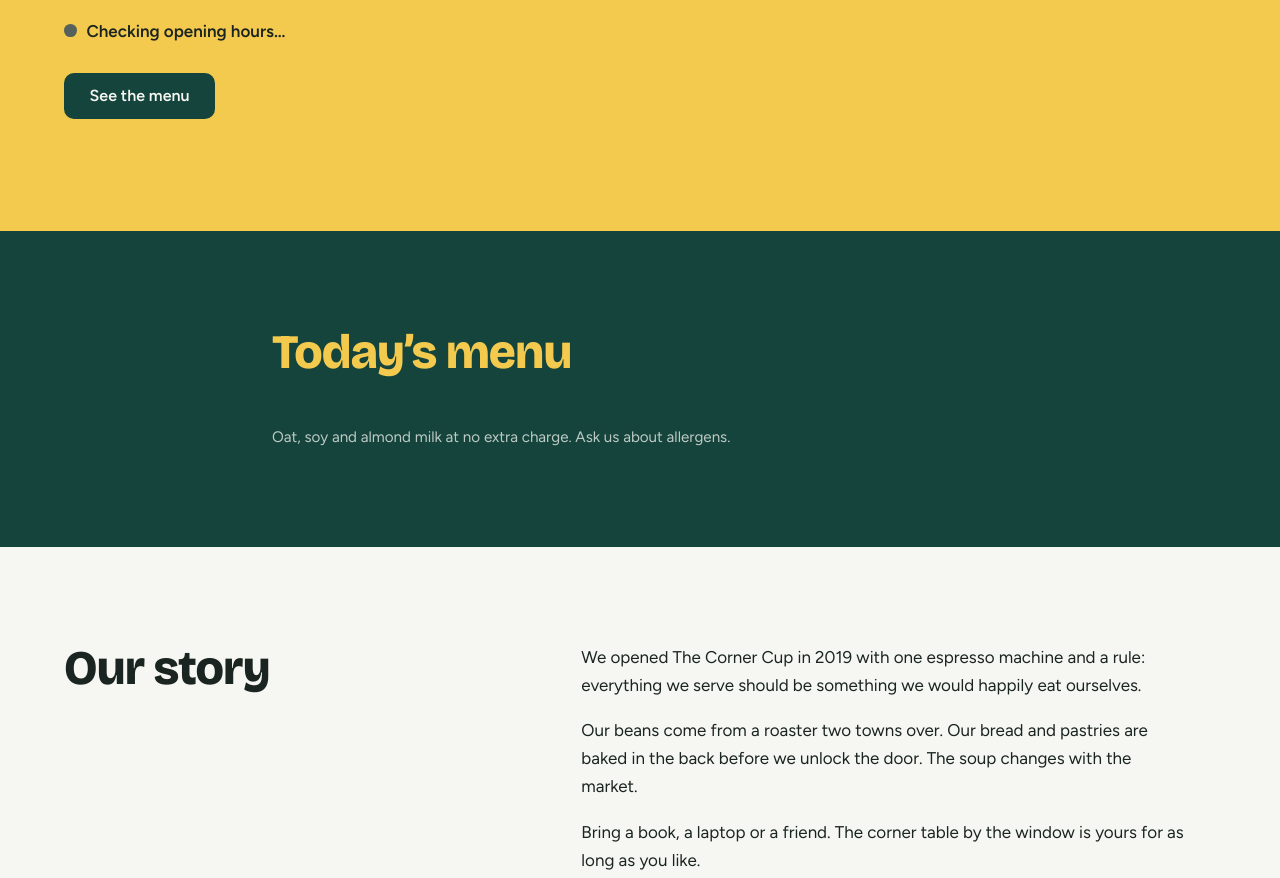
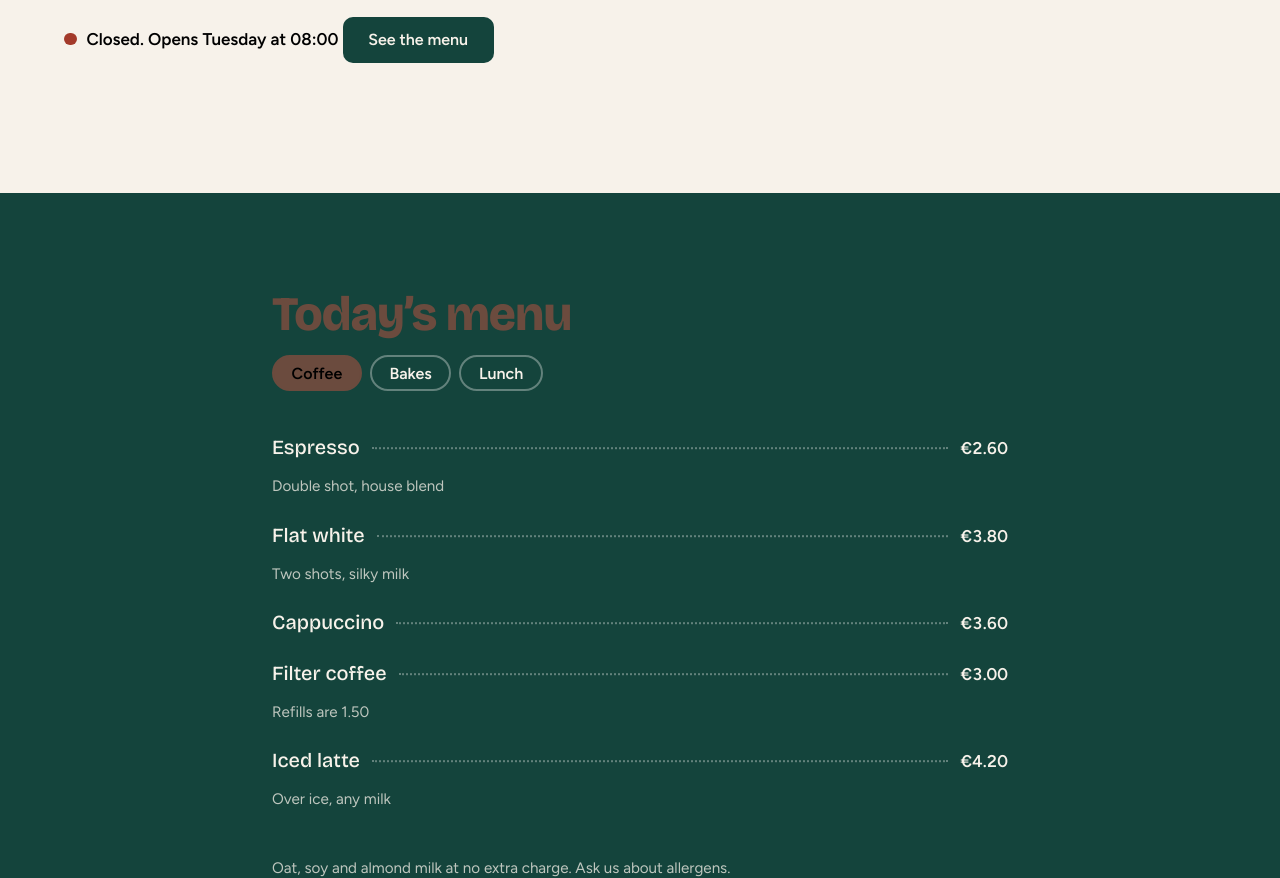
Before and after one commit to Tkay-G/cafe_template, a plain HTML site: page index.html in a window 1280 px wide. Shown: the part 486-1364 px from the top of the page. Drawn offline with nearby package versions, Linux system fonts and the light colour scheme; files that its build step writes are made by us from their sources.

Commit message:
styling changes ( color )

```diff
--- a/index.html
+++ b/index.html
@@ -8,8 +8,8 @@
   <link rel="preconnect" href="https://fonts.googleapis.com">
   <link rel="preconnect" href="https://fonts.gstatic.com" crossorigin>
   <link href="https://fonts.googleapis.com/css2?family=Bricolage+Grotesque:opsz,wght@12..96,500;12..96,800&family=Figtree:wght@400;600&display=swap" rel="stylesheet">
-  <link rel="stylesheet" href="css/styles.css">
-  <script src="js/script.js" defer></script>
+  <link rel="stylesheet" href="styles.css">
+  <script src="script.js" defer></script>
 </head>
 <body>
   <a class="skip" href="#menu">Skip to menu</a>
@@ -36,7 +36,7 @@
       <div class="board-inner">
         <h2 id="menu-title">Today’s menu</h2>
         <div class="tabs" role="tablist" aria-label="Menu categories" id="tabs"></div>
-        <ul class="items" id="items" role="tabpanel"></ul>
+        <ul class="items" id="items" role="tablist"></ul>
         <p class="note">Oat, soy and almond milk at no extra charge. Ask us about allergens.</p>
       </div>
     </section>
--- a/styles.css
+++ b/styles.css
@@ -1,9 +1,9 @@
 :root {
   --green: #14443c;
   --green-deep: #0e312b;
-  --butter: #f3c94e;
-  --chalk: #f6f7f2;
-  --ink: #1a2420;
+  --coffeeBrown: #6B4B3E;
+  --chalk: #f7f2ea;
+  --ink: #000000;
   --muted: #55625c;
   --display: "Bricolage Grotesque", system-ui, sans-serif;
   --body: "Figtree", system-ui, sans-serif;
@@ -12,14 +12,15 @@
 *, *::before, *::after { box-sizing: border-box; }
 html { scroll-behavior: smooth; scroll-padding-top: 4.5rem; }
 body { margin: 0; font: 400 1.0625rem/1.65 var(--body); color: var(--ink); background: var(--chalk); }
-h1, h2, h3 { font-family: var(--display); line-height: 1.05; margin: 0 0 1rem; }
+h1, h2, h3 {
+  font-family: var(--display), monospace; line-height: 1.05; margin: 0 0 1rem; }
 h1 { font-size: clamp(2.8rem, 9vw, 6.5rem); font-weight: 800; letter-spacing: -0.03em; max-width: 12ch; }
 h2 { font-size: clamp(2rem, 5vw, 3rem); font-weight: 800; letter-spacing: -0.02em; }
 h3 { font-size: 1.4rem; font-weight: 500; }
 a { color: inherit; }
-:focus-visible { outline: 3px solid var(--butter); outline-offset: 3px; }
+:focus-visible { outline: 3px solid var(--coffeeBrown); outline-offset: 3px; }
 .sr { position: absolute; left: -9999px; }
-.skip { position: absolute; left: -9999px; background: var(--butter); padding: .5rem 1rem; z-index: 20; }
+.skip { position: absolute; left: -9999px; background: var(--coffeeBrown); padding: .5rem 1rem; z-index: 20; }
 .skip:focus { left: 1rem; top: 1rem; }
 
 /* Header */
@@ -27,13 +28,14 @@ a { color: inherit; }
 .logo { font: 800 1.25rem var(--display); text-decoration: none; letter-spacing: -0.01em; }
 .nav { display: flex; gap: 1.75rem; }
 .nav a { text-decoration: none; font-weight: 600; padding: .25rem 0; border-bottom: 2px solid transparent; }
-.nav a:hover { border-color: var(--butter); }
+.nav a:hover { border-color: var(--coffeeBrown); }
 .nav-toggle { display: none; font: 600 1rem var(--body); background: none; border: 2px solid var(--ink); border-radius: var(--radius); padding: .35rem .9rem; cursor: pointer; }
 
 /* Hero */
-.hero { background: var(--butter); padding: clamp(3rem, 9vw, 7rem) clamp(1rem, 5vw, 4rem); }
+.hero {  padding: clamp(3rem, 9vw, 7rem) clamp(1rem, 5vw, 4rem); }
 .lead { font-size: 1.3rem; max-width: 34rem; margin: 0 0 1.25rem; }
-.status { display: inline-flex; align-items: center; gap: .6rem; font-weight: 600; margin: 0 0 1.75rem; display: flex; }
+.status { display: inline-flex; align-items: center; gap: .6rem; font-weight: 600; margin: 0 0 1.75rem;
+}
 .status::before { content: ""; width: .8rem; height: .8rem; border-radius: 50%; background: var(--muted); flex: none; }
 .status.open::before { background: var(--green); }
 .status.closed::before { background: #a33a2a; }
@@ -43,11 +45,11 @@ a { color: inherit; }
 /* Chalkboard menu */
 .board { background: var(--green); color: var(--chalk); padding: clamp(3rem, 8vw, 6rem) clamp(1rem, 5vw, 4rem); }
 .board-inner { max-width: 46rem; margin: 0 auto; }
-.board h2 { color: var(--butter); }
+.board h2 { color: var(--coffeeBrown); }
 .tabs { display: flex; flex-wrap: wrap; gap: .5rem; margin-bottom: 2rem; }
 .tabs button { font: 600 1rem var(--body); color: var(--chalk); background: transparent; border: 2px solid rgba(246,247,242,.35); border-radius: 999px; padding: .4rem 1.1rem; cursor: pointer; }
 .tabs button:hover { border-color: var(--chalk); }
-.tabs button[aria-selected="true"] { background: var(--butter); border-color: var(--butter); color: var(--ink); }
+.tabs button[aria-selected="true"] { background: var(--coffeeBrown); border-color: var(--coffeeBrown); color: var(--ink); }
 .items { list-style: none; margin: 0; padding: 0; }
 .items li { display: flex; align-items: baseline; gap: .75rem; padding: .7rem 0; }
 .items .name { font: 500 1.25rem var(--display); }
```
